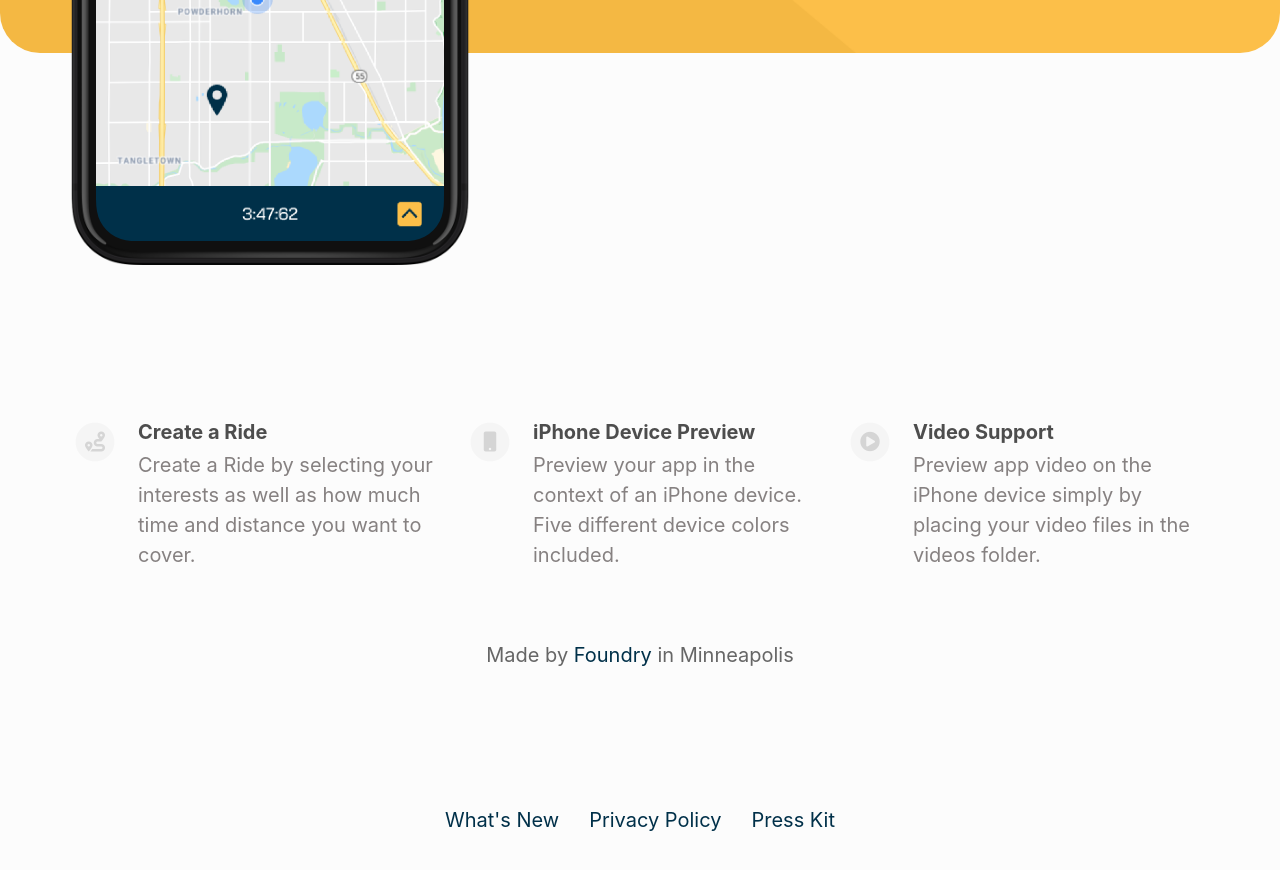
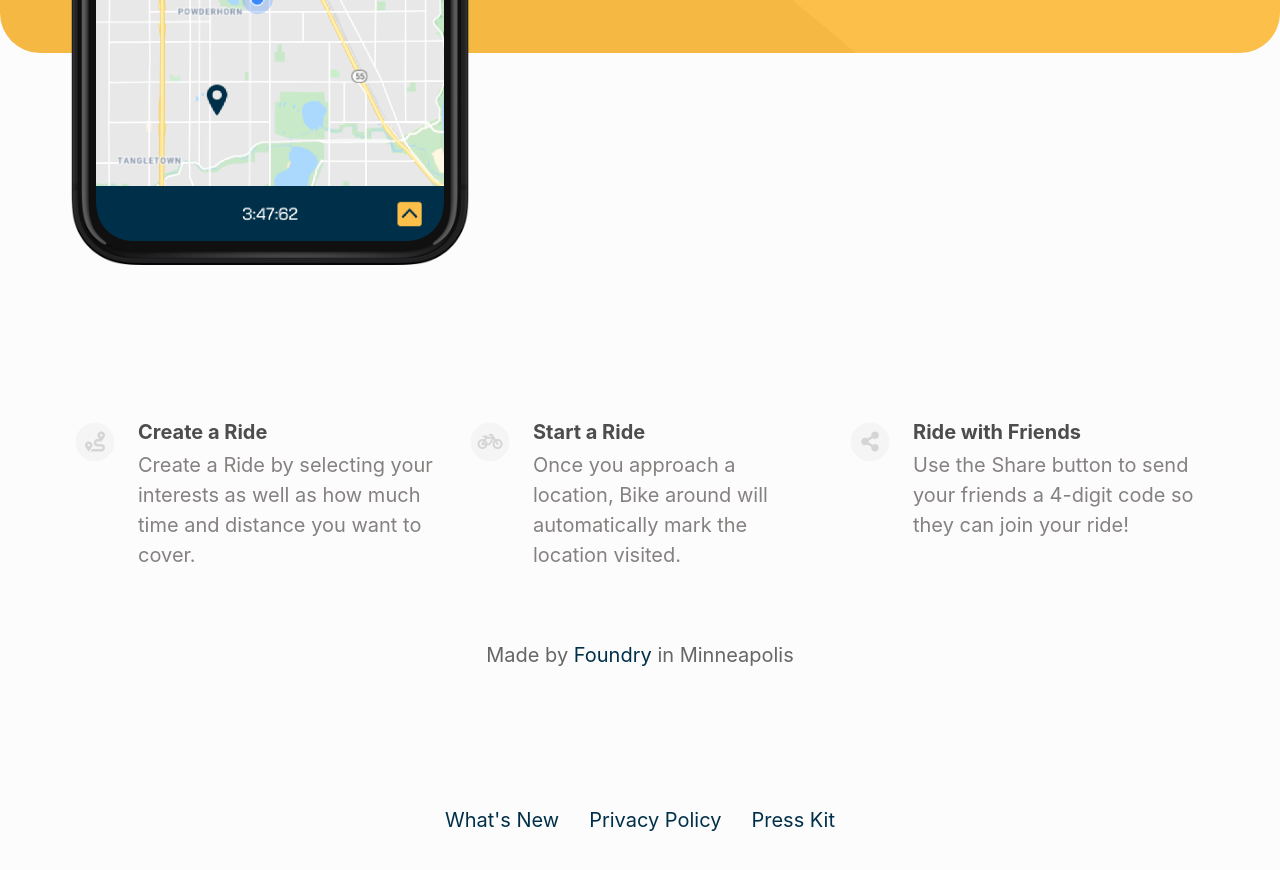
Before and after one commit to emilbaehr/automatic-app-landing-page, a Jekyll site: the page built from index.html, in a window 1280 px wide and 900 px high, scrolled down 662 px. Shown: the top 870 px of the window. Built offline with Jekyll 4.4.1, drawn with Linux system fonts in a browser that asks for light colours; nearby versions of some CDN libraries; some web fonts are replaced.

Commit message:
other Features

```diff
--- a/_config.yml
+++ b/_config.yml
@@ -31,13 +31,13 @@ features                                  :
     description                           : Create a Ride by selecting your interests as well as how much time and distance you want to cover.
     fontawesome_icon_name                 : route
 
-  - title                                 : iPhone Device Preview
-    description                           : Preview your app in the context of an iPhone device. Five different device colors included.
-    fontawesome_icon_name                 : mobile
+  - title                                 : Start a Ride
+    description                           : Once you approach a location, Bike around will automatically mark the location visited.
+    fontawesome_icon_name                 : bicycle
 
-  - title                                 : Video Support
-    description                           : Preview app video on the iPhone device simply by placing your video files in the videos folder.
-    fontawesome_icon_name                 : play-circle
+  - title                                 : Ride with Friends
+    description                           : Use the Share button to send your friends a 4-digit code so they can join your ride!
+    fontawesome_icon_name                 : share-alt
 
   - title                                 : # New Feature Title
     description                           : # New Feature Description
```
